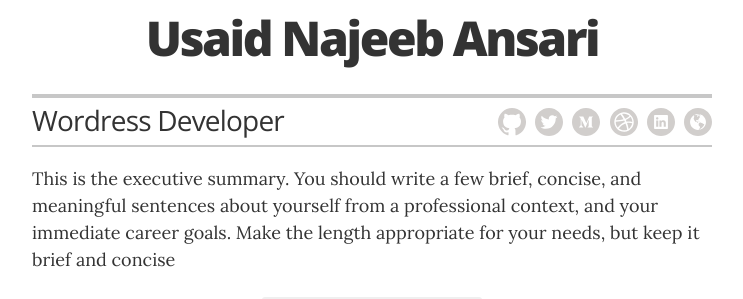
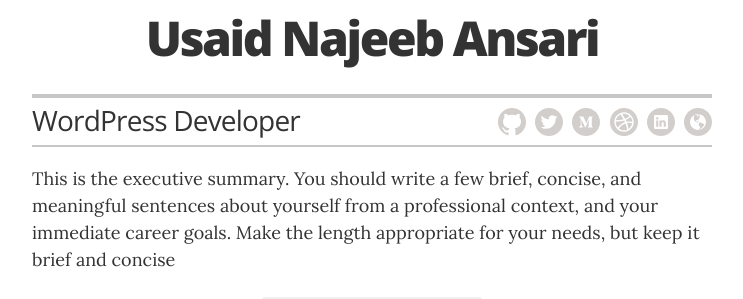
Before and after one commit to Usaid-1/Resume, a Jekyll site: the page built from index.html, in a window 1280 px wide and 900 px high. Shown: the part 121-420 px from the top of the window, without its empty margins (268-1011 px from the left). Built offline with Jekyll 4.4.1, drawn with Linux system fonts in a browser that asks for light colours.

Commit message:
resume_title: "Wordress Developer"

```diff
--- a/_config.yml
+++ b/_config.yml
@@ -11,7 +11,7 @@ sass:
 # Resume settings
 resume_avatar:                  "true"
 resume_name:                    "Usaid Najeeb Ansari"
-resume_title:                   "Wordress Developer"
+resume_title:                   "WordPress Developer"
 
 # used for the contact button in _layouts/resume.html
 resume_contact_email:           "usaidnajeeb@gmail.com"
```
